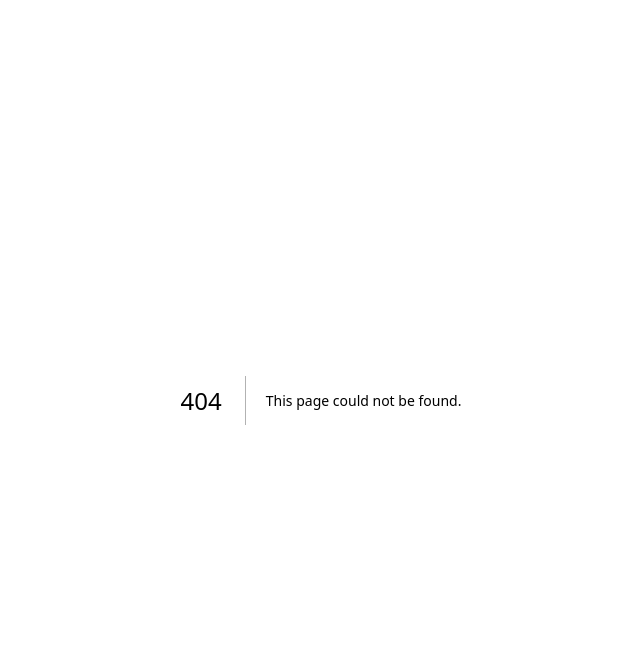
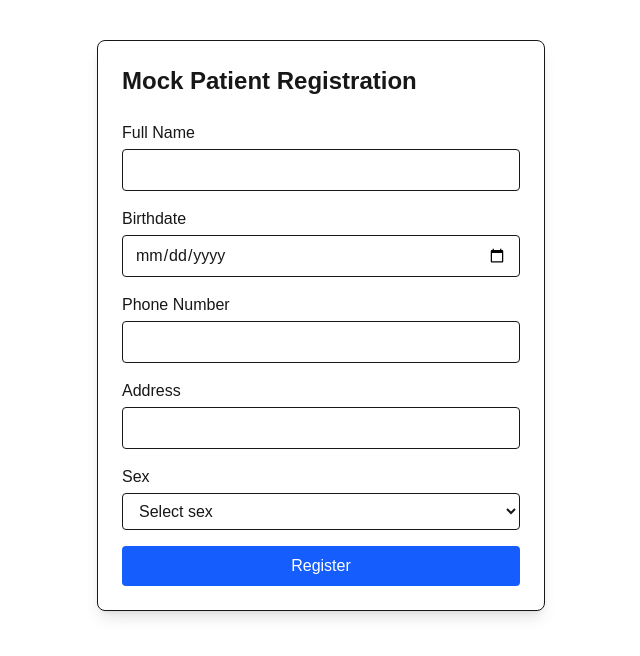
Before and after one commit to mm0narch/ta-automation, a Next.js app: page /mock-register in a window 1280 px wide. Before the commit this address had no page. Shown: the top 656 px of the page, without its empty margins (319-959 px from the left). Built offline with nearby package versions, Linux system fonts and the light colour scheme.

Commit message:
add: mock register

```diff
--- a/src/app/(pages)/dashboard/page.tsx
+++ b/src/app/(pages)/dashboard/page.tsx
@@ -18,6 +18,7 @@ export default function LoginPage() {
         return
       }
 
+      //fetch login logic
       const res = await fetch('/api/login', {
         method: 'POST',
         headers: { 'Content-type': 'application/json' },
--- a/src/app/(pages)/doctor/page.tsx
+++ b/src/app/(pages)/doctor/page.tsx
@@ -7,7 +7,7 @@ export default function DocumentPage() {
   const [activeTab, setActiveTab] = useState<'info' | 'details' | 'final'>('info');
   const [username, setUsername] = useState('')
 
-  //fwtch login logic
+  //verify session
   useEffect(() => {
     const fetchUser = async () => {
       const res = await fetch('/api/me');
--- /dev/null
+++ b/src/app/(pages)/mock-register/page.tsx
@@ -0,0 +1,129 @@
+'use client';
+
+import { useState } from 'react';
+
+export default function MockRegisterPage() {
+  const [formData, setFormData] = useState({
+    full_name: '',
+    birthdate: '',
+    phone_number: '',
+    address: '',
+    sex: '',
+  });
+
+  const [submitted, setSubmitted] = useState(false);
+
+  const handleChange = (
+    e: React.ChangeEvent<HTMLInputElement | HTMLTextAreaElement | HTMLSelectElement>
+  ) => {
+    const { name, value } = e.target;
+    setFormData(prev => ({ ...prev, [name]: value }));
+  };
+
+  const handleSubmit = async (e: React.FormEvent) => {
+    e.preventDefault();
+
+    try {
+      const res = await fetch('/api/register', {
+        method: 'POST',
+        headers: {
+          'Content-Type': 'application/json',
+        },
+        body: JSON.stringify(formData),
+      });
+
+      if (res.ok) {
+        console.log('Submitted data:', formData);
+        setSubmitted(true);
+      } else {
+        console.error('Submission failed');
+      }
+    } catch (err) {
+      console.error('Error:', err);
+    }
+  };
+
+  return (
+    <div className="max-w-md mx-auto p-6 mt-10 border rounded-lg shadow-lg bg-white">
+      <h1 className="text-2xl font-semibold mb-6">Mock Patient Registration</h1>
+
+      <form onSubmit={handleSubmit} className="space-y-4">
+        <div>
+          <label className="block mb-1 font-medium">Full Name</label>
+          <input
+            type="text"
+            name="full_name"
+            value={formData.full_name}
+            onChange={handleChange}
+            required
+            className="w-full border rounded px-3 py-2"
+          />
+        </div>
+
+        <div>
+          <label className="block mb-1 font-medium">Birthdate</label>
+          <input
+            type="date"
+            name="birthdate"
+            value={formData.birthdate}
+            onChange={handleChange}
+            required
+            className="w-full border rounded px-3 py-2"
+          />
+        </div>
+
+        <div>
+          <label className="block mb-1 font-medium">Phone Number</label>
+          <input
+            type="tel"
+            name="phone_number"
+            value={formData.phone_number}
+            onChange={handleChange}
+            required
+            className="w-full border rounded px-3 py-2"
+          />
+        </div>
+
+        <div>
+          <label className="block mb-1 font-medium">Address</label>
+          <input
+            name="address"
+            value={formData.address}
+            onChange={handleChange}
+            required
+            className="w-full border rounded px-3 py-2"
+          />
+        </div>
+
+        <div>
+          <label className="block mb-1 font-medium">Sex</label>
+          <select
+            name="sex"
+            value={formData.sex}
+            onChange={handleChange}
+            required
+            className="w-full border rounded px-3 py-2"
+          >
+            <option value="" disabled>Select sex</option>
+            <option value="Male">Male</option>
+            <option value="Female">Female</option>
+            <option value="Other">Other</option>
+          </select>
+        </div>
+
+        <button
+          type="submit"
+          className="w-full bg-blue-600 text-white py-2 px-4 rounded hover:bg-blue-700"
+        >
+          Register
+        </button>
+      </form>
+
+      {submitted && (
+        <div className="mt-6 text-green-600 font-medium">
+          Registration successful (check console for data).
+        </div>
+      )}
+    </div>
+  );
+}
--- /dev/null
+++ b/src/app/api/register/route.ts
@@ -0,0 +1,31 @@
+import { NextRequest, NextResponse } from 'next/server';
+import { createClient } from '@supabase/supabase-js';
+
+// These should come from environment variables in real projects
+const supabaseUrl = process.env.NEXT_PUBLIC_SUPABASE_URL!;
+const supabaseKey = process.env.SUPABASE_SERVICE_ROLE_KEY!;
+const supabase = createClient(supabaseUrl, supabaseKey);
+
+export async function POST(req: NextRequest) {
+  try {
+    const body = await req.json();
+
+    const { full_name, birthdate, phone_number, address, sex } = body;
+
+    const { data, error } = await supabase
+      .from('patients')
+      .insert([
+        { full_name, birthdate, phone_number, address, sex },
+      ]);
+
+    if (error) {
+      console.error('Supabase insert error:', error);
+      return NextResponse.json({ message: 'Failed to register' }, { status: 500 });
+    }
+
+    return NextResponse.json({ message: 'Registration successful', data }, { status: 200 });
+  } catch (error) {
+    console.error('Error processing registration:', error);
+    return NextResponse.json({ message: 'Failed to register' }, { status: 500 });
+  }
+}
```
